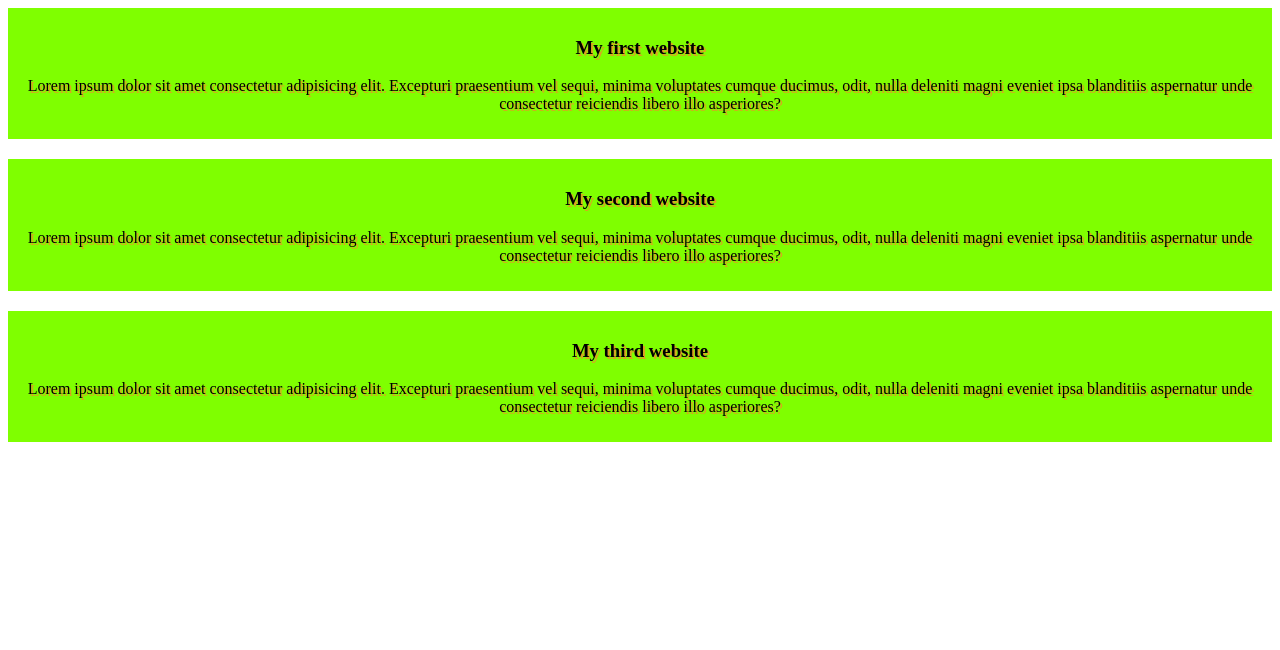
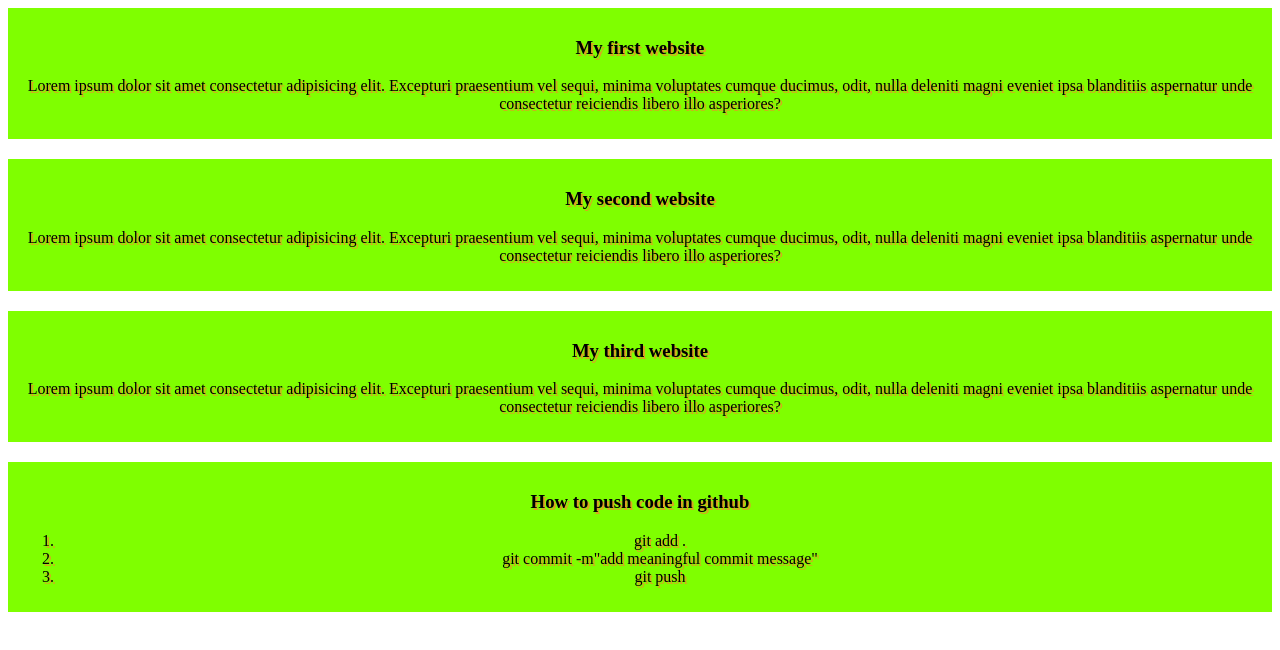
Before and after one commit to mahfuj113/my-first-github-ripo, a plain HTML site: page index.html in a window 1280 px wide. Drawn offline with Linux system fonts and the light colour scheme.

Commit message:
added a list to push code

```diff
--- a/index.html
+++ b/index.html
@@ -19,6 +19,14 @@
         <h3>My third website</h3>
         <p>Lorem ipsum dolor sit amet consectetur adipisicing elit. Excepturi praesentium vel sequi, minima voluptates cumque ducimus, odit, nulla deleniti magni eveniet ipsa blanditiis aspernatur unde consectetur reiciendis libero illo asperiores?</p>
     </div>
+    <div>
+        <h3>How to push code in github</h3>
+        <ol>
+            <li>git add .</li>
+            <li>git commit -m"add meaningful commit message"</li>
+            <li>git push</li>
+        </ol>
+    </div>
 
 </body>
 </html>
```
